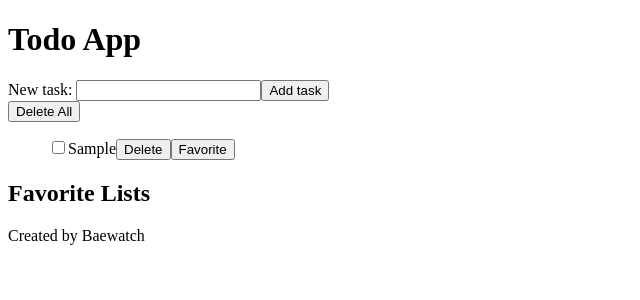
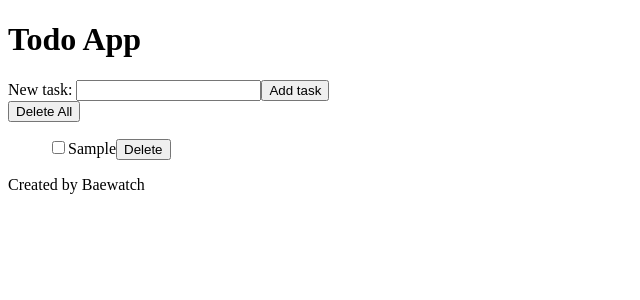
Before and after one commit to Jason5D/BAE-Todo-List, a React (Create React App) app in the folder todo-app/: page / in a window 1280 px wide. Both pictures are taken after typing "Sample" into the empty fields and a click on the button "Add task". Shown: the top 300 px of the page, without its empty margins (0-640 px from the left). Built offline with nearby package versions, Linux system fonts and the light colour scheme.

Commit message:
Reverted to commit 863afca9b51a17516a52829475216aed77c21589

```diff
--- a/todo-app/src/App.js
+++ b/todo-app/src/App.js
@@ -3,33 +3,19 @@ import Credits from "./Credits.js";
 import Input from "./Input.js";
 import List from "./List.js";
 
+
 function App() {
   const [text, setText] = useState("");
   const [list, setList] = useState([]);
-  const [favoriteLists, setFavoriteLists] = useState([]);
 
-  // Toggle favorite status and save the current list as a favorite
-  function toggleFavorite(index) {
-    const newList = [...list];
-    newList[index].favorite = !newList[index].favorite;
-    setList(newList);
-
-    if (newList[index].favorite) {
-      // Create a new list and add the current list as a favorite
-      const newFavoriteList = [...list];
-      setFavoriteLists([...favoriteLists, newFavoriteList]);
-    }
-  }
-
-  // this reads the text put in the text box so that it can be added into the list
+// this reads the text put in the text box so that it can be added into the list
   function handleTextChange(event) {
     setText(event.target.value);
   }
 
   // adds what is in the text box to the list array
   function handleChange() {
-    const newTask = { text, favorite: false }; // Add a "favorite" property
-    setList([...list, newTask]);
+    setList([...list, text]);
     setText("");
   }
 
@@ -44,7 +30,6 @@ function App() {
   }
 
 
-
   return (
     <div className="App">
       <header className="App-header">
@@ -57,22 +42,7 @@ function App() {
           onAdd={handleChange}
           handleDeleteAll={handleDeleteAll}
         />
-
-        <List
-          list={list}
-          onDelete={handleDeleteItem}
-          onToggleFavorite={toggleFavorite}
-        />
-        {/* Render the favorite lists */}
-        <div>
-          <h2>Favorite Lists</h2>
-          {favoriteLists.map((favoriteList, index) => (
-            <div key={index}>
-              <p>Favorite List {index + 1}</p>
-              <List list={favoriteList} onDelete={() => {}} onToggleFavorite={() => {}} />
-            </div>
-          ))}
-        </div>
+        <List list={list} onDelete={handleDeleteItem}/>
       </main>
       <footer>
         <Credits />
--- a/todo-app/src/List.js
+++ b/todo-app/src/List.js
@@ -8,22 +8,13 @@ export default function List(props) {
     props.onDelete(newList);
   }
 
-  function handleToggleFavorite(index) {
-    props.onToggleFavorite(index);
-  }
-
-
-
   return (
     <ul style={{ listStyle: "none" }}>
       {props.list.map((item, index) => (
         <li key={index}>
           <input type="checkbox" />
-          <span className={item.favorite ? "favorite" : ""}>{item.text}</span>
+          {item}
           <button onClick={() => handleDelete(index)}>Delete</button>
-          <button onClick={() => handleToggleFavorite(index)}>
-            {item.favorite ? "Unfavorite" : "Favorite"}
-          </button>
         </li>
       ))}
     </ul>
```
Also changed, not shown: todo-app/src/AddTask.js (added, +9 -0 lines), todo-app/src/Favourite.js (added, +7 -0 lines).
